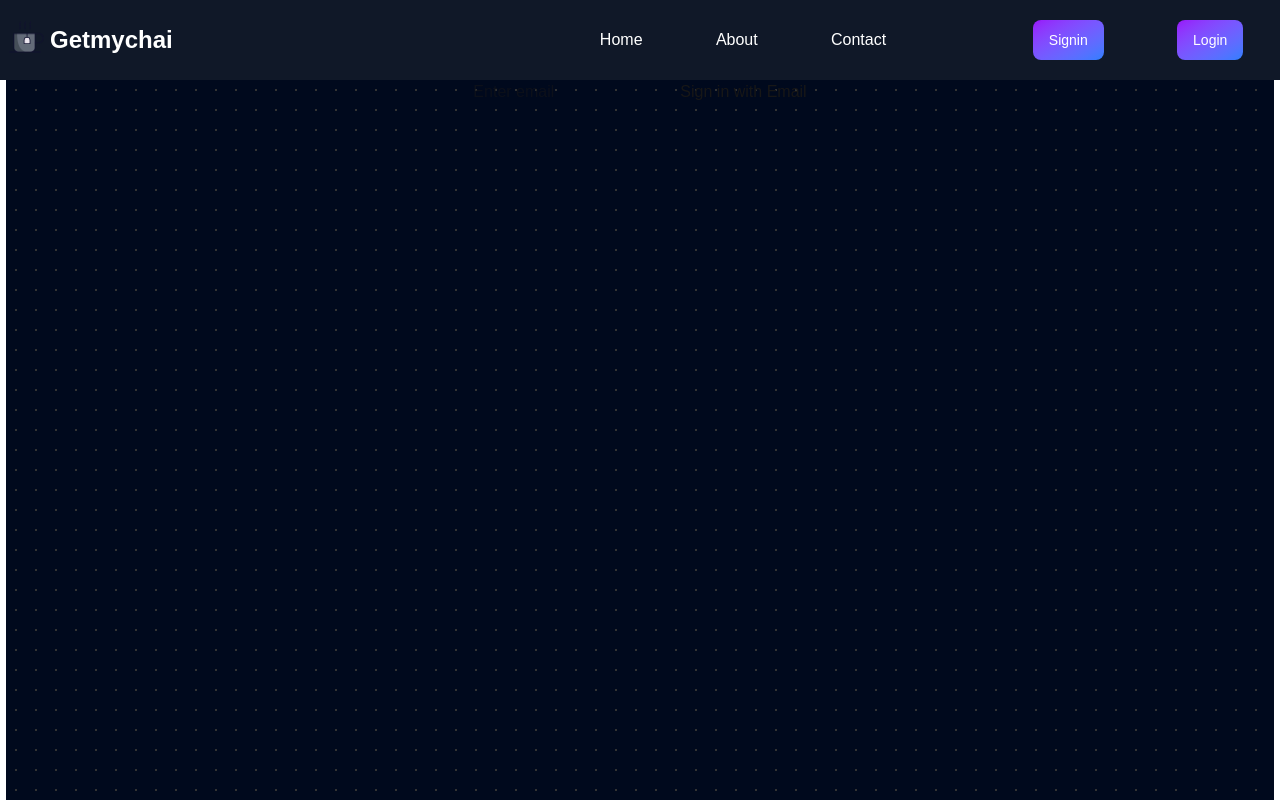
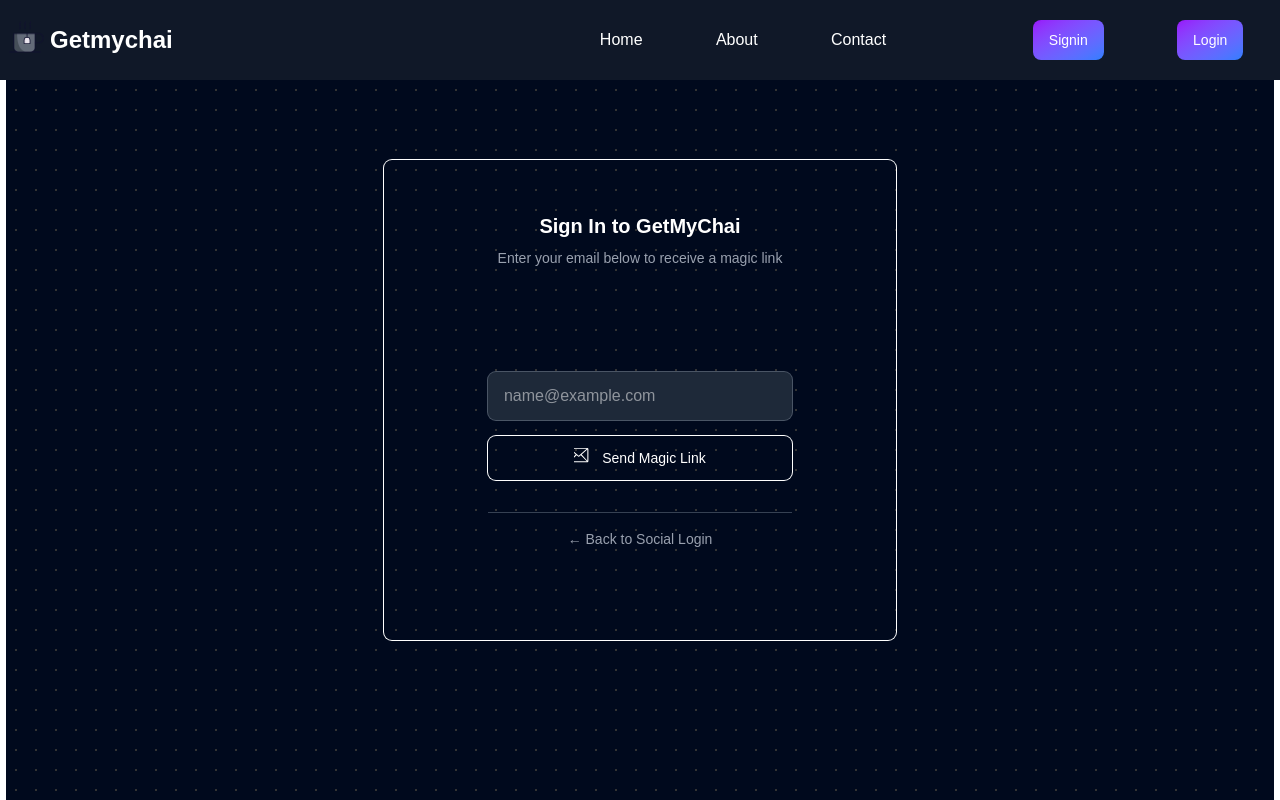
Before and after one commit to Shashikantgiri-web/Getmychap---fund-raising-website, a Next.js app in the folder main-code/: page /signin in a window 1280 px wide. Shown: the top 800 px of the page. Built offline with nearby package versions, Linux system fonts and the light colour scheme; no server answers.

Commit message:
email fixing

```diff
--- a/main-code/app/signin/page.js
+++ b/main-code/app/signin/page.js
@@ -1,25 +1,54 @@
-import React from 'react'
+"use client"
+import React, { useState } from 'react'
 import { signIn } from "next-auth/react"
-import { useState } from "react"
+import Link from 'next/link'
 
 const signin = () => {
   const [email, setEmail] = useState("")
 
   const handleSubmit = async (e) => {
     e.preventDefault()
-    await signIn("email", { email })
+    // Triggering the email provider sign-in flow
+    await signIn("email", { email, callbackUrl: '/dashboard' })
   }
+
   return (
-    <div>
-      <form onSubmit={handleSubmit}>
+    <div className='w-screen h-[80vh] flex justify-center items-center'>
+      <div className='w-[40%] h-[60vh] ring-1 ring-white rounded-lg flex flex-col justify-center items-center'>
+        <div className='w-[99%] h-[15vh] flex flex-col justify-center items-center gap-2'>
+          <h2 className='text-xl font-semibold text-white'>Sign In to GetMyChai</h2>
+          <p className="text-sm text-gray-400">Enter your email below to receive a magic link</p>
+        </div>
+
+        <div className='w-[99%] h-[40vh] flex flex-col justify-center items-center gap-4'>
+          <form onSubmit={handleSubmit} className="w-[60%] flex flex-col items-center gap-4">
             <input
               type="email"
-          placeholder="Enter email"
+              placeholder="name@example.com"
               value={email}
               onChange={(e) => setEmail(e.target.value)}
+              required
+              className="w-full px-4 py-3 bg-gray-800 border-none outline-none ring-1 ring-gray-600 rounded-lg text-white focus:ring-blue-500 transition-shadow"
             />
-        <button type="submit">Sign in with Email</button>
+
+            <button
+              type="submit"
+              className="w-full flex justify-center items-center rounded-lg ring-1 ring-white px-6 py-3 text-sm font-medium text-white hover:bg-gray-700 focus:outline-none focus:ring-2 focus:ring-offset-2 focus:ring-gray-500 transition-colors"
+            >
+              <svg className="h-5 w-5 mr-2" xmlns="http://www.w3.org/2000/svg" viewBox="-1.5 0 20 20" fill="currentColor">
+                <path d="M7.05,0H115.83a7.07,7.07,0,0,1,7,7.05V81.81a7,7,0,0,1-1.22,4,2.78,2.78,0,0,1-.66,1,2.62,2.62,0,0,1-.66.46,7,7,0,0,1-4.51,1.65H7.05a7.07,7.07,0,0,1-7-7V7.05A7.07,7.07,0,0,1,7.05,0Zm-.3,78.84L43.53,40.62,6.75,9.54v69.3ZM49.07,45.39,9.77,83.45h103L75.22,45.39l-11,9.21h0a2.7,2.7,0,0,1-3.45,0L49.07,45.39Zm31.6-4.84,35.46,38.6V9.2L80.67,40.55ZM10.21,5.41,62.39,47.7,112.27,5.41Z" transform="translate(-6.75 0) scale(0.16)" />
+              </svg>
+              <span>Send Magic Link</span>
+            </button>
           </form>
+
+          <div className="mt-4 flex items-center justify-center w-[60%] border-t border-gray-700 pt-4">
+            <Link href="/login" className="text-sm text-gray-400 hover:text-white transition-colors">
+              ← Back to Social Login
+            </Link>
+          </div>
+        </div>
+      </div>
     </div>
   )
 }
--- a/main-code/package.json
+++ b/main-code/package.json
@@ -12,6 +12,7 @@
     "mongoose": "^9.3.0",
     "next": "16.1.1",
     "next-auth": "^4.24.13",
+    "nodemailer": "^7.0.13",
     "react": "19.2.3",
     "react-dom": "19.2.3"
   },
--- a/package.json
+++ /dev/null
@@ -1,5 +0,0 @@
-{
-  "dependencies": {
-    "resend": "^6.9.3"
-  }
-}
```
Also changed, not shown: 2 other files (tests, documents, lock files or other folders). Lines whose indentation alone changed are shown as unchanged.
